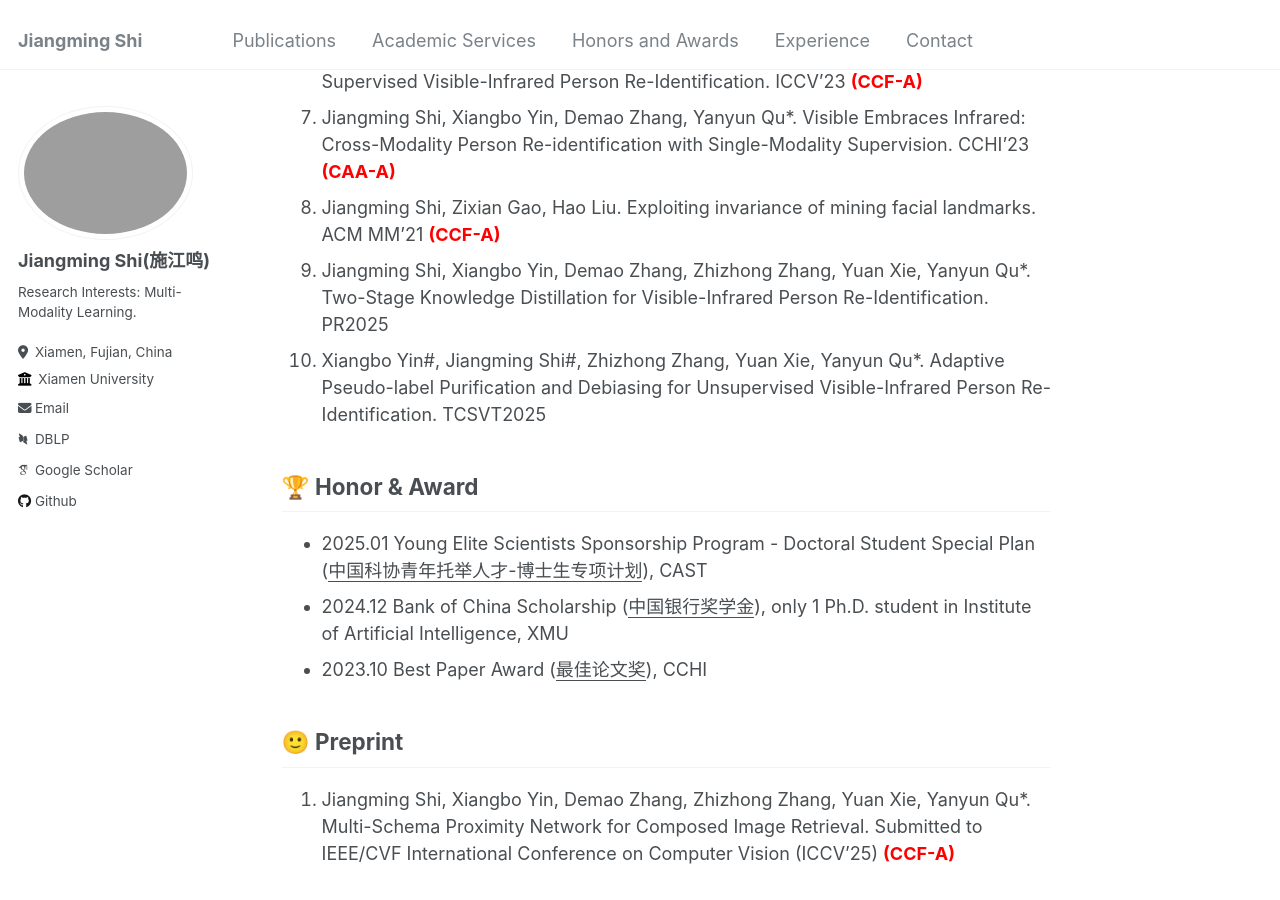
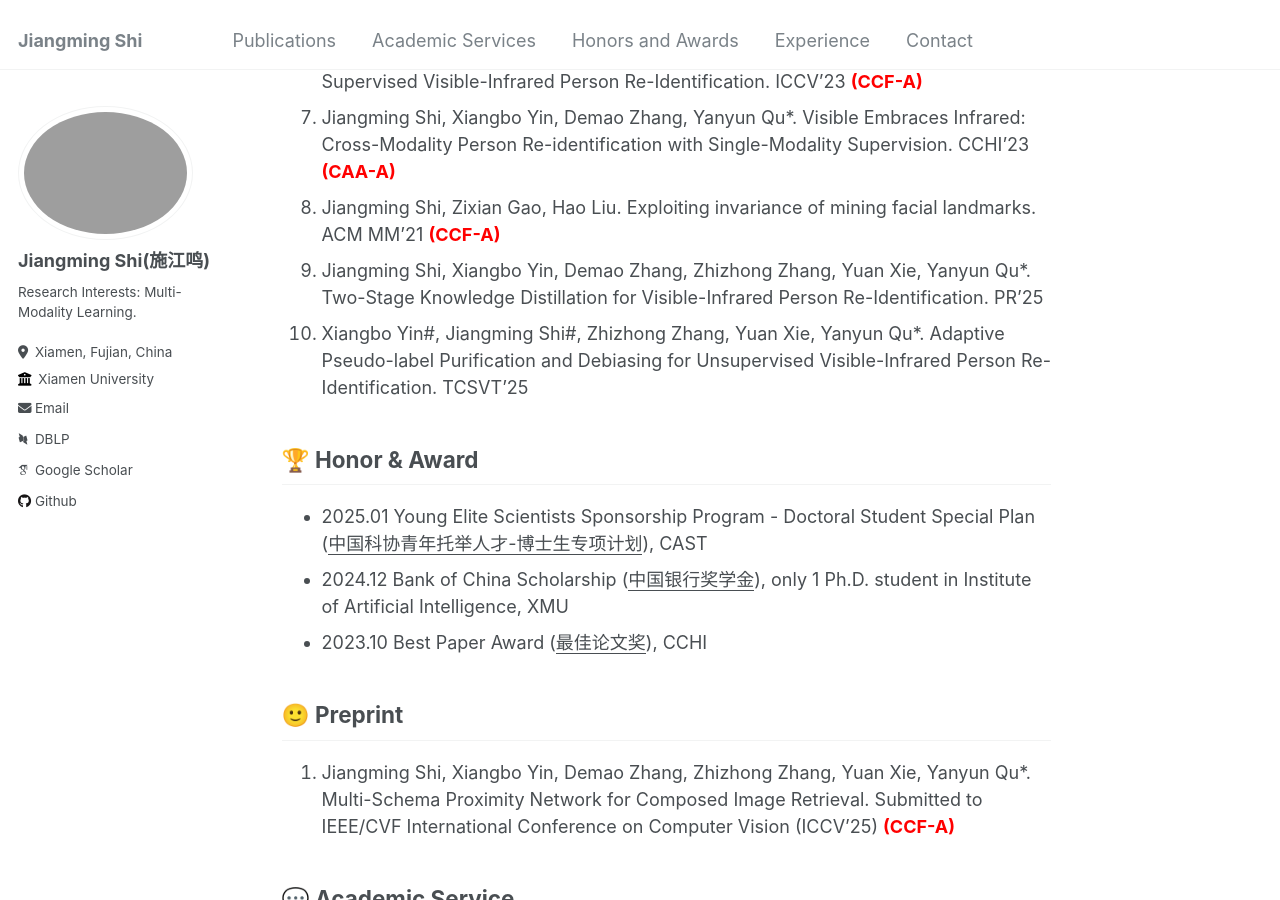
Before and after one commit to shijiangming1/shijiangming1.github.io, a Jekyll site: the page built from _pages/about.md, in a window 1280 px wide and 900 px high, scrolled down 1426 px. Built offline with Jekyll 4.4.1, drawn with Linux system fonts in a browser that asks for light colours; some web fonts are replaced.

Commit message:
Update about.md

```diff
--- a/_pages/about.md
+++ b/_pages/about.md
@@ -65,8 +65,8 @@ Hi, my name is Jiangming Shi (Chinese: 施江鸣), a Ph.D. Candidate (3<sup>nd</
 6. Jiangming Shi, Yachao Zhang, Xiangbo Yin, Yuan Xie, Zhizhong Zhang, Jianping Fan, Zhongchao Shi, Yanyun Qu*. Dual Pseudo-Labels Interactive Self-Training for Semi-Supervised Visible-Infrared Person Re-Identification. ICCV'23 **<font color=Red>(CCF-A)</font>**
 7. Jiangming Shi,  Xiangbo Yin, Demao Zhang, Yanyun Qu*. Visible Embraces Infrared: Cross-Modality Person Re-identification with Single-Modality Supervision. CCHI'23 **<font color=Red>(CAA-A)</font>**
 8. Jiangming Shi, Zixian Gao, Hao Liu. Exploiting invariance of mining facial landmarks. ACM MM'21 **<font color=Red>(CCF-A)</font>**
-9. Jiangming Shi, Xiangbo Yin, Demao Zhang, Zhizhong Zhang, Yuan Xie, Yanyun Qu*. Two-Stage Knowledge Distillation for Visible-Infrared Person Re-Identification. PR2025
-10. Xiangbo Yin#, Jiangming Shi#, Zhizhong Zhang, Yuan Xie, Yanyun Qu*. Adaptive Pseudo-label Purification and Debiasing for Unsupervised Visible-Infrared Person Re-Identification. TCSVT2025
+9. Jiangming Shi, Xiangbo Yin, Demao Zhang, Zhizhong Zhang, Yuan Xie, Yanyun Qu*. Two-Stage Knowledge Distillation for Visible-Infrared Person Re-Identification. PR'25
+10. Xiangbo Yin#, Jiangming Shi#, Zhizhong Zhang, Yuan Xie, Yanyun Qu*. Adaptive Pseudo-label Purification and Debiasing for Unsupervised Visible-Infrared Person Re-Identification. TCSVT'25
 
 ## 🏆 Honor & Award
 - 2025.01 Young Elite Scientists Sponsorship Program - Doctoral Student Special Plan (<ins>中国科协青年托举人才-博士生专项计划</ins>), CAST
```
